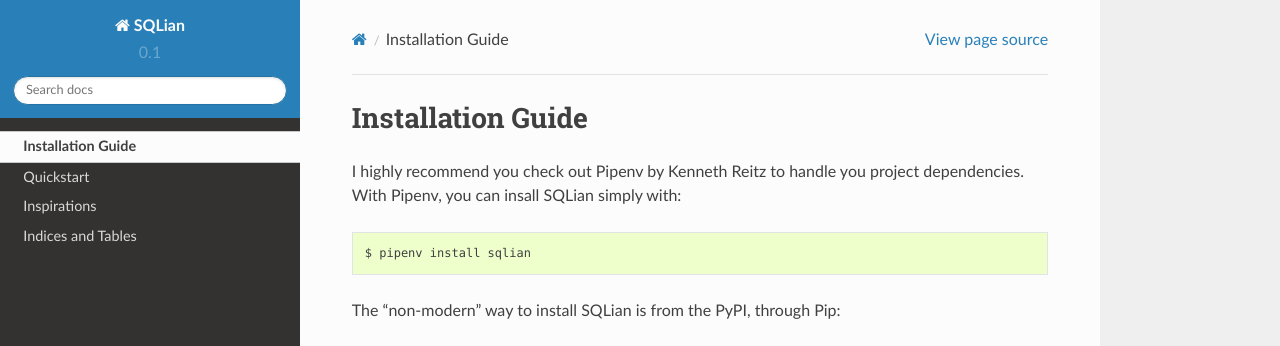
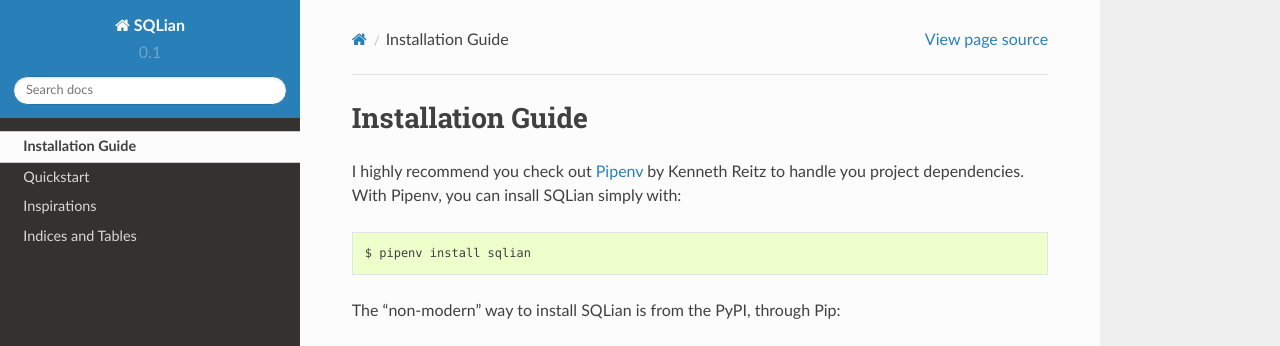
Before and after one commit to uranusjr/sqlian, a Sphinx documentation site: the page built from docs/source/installation.rst, in a window 1280 px wide. Shown: the top 346 px of the page. Built offline with Sphinx 7.4.7 and the Read the Docs theme 2.0.0, drawn with Linux system fonts in a browser that asks for light colours.

```diff
--- a/docs/source/installation.rst
+++ b/docs/source/installation.rst
@@ -1,7 +1,7 @@
 Installation Guide
 ===================
 
-I highly recommend you check out Pipenv by Kenneth Reitz to handle you project
+I highly recommend you check out Pipenv_ by Kenneth Reitz to handle you project
 dependencies. With Pipenv, you can insall SQLian simply with::
 
     $ pipenv install sqlian
```
Also changed, not shown: other parts of docs/source/installation.rst (+3 -0 lines).
